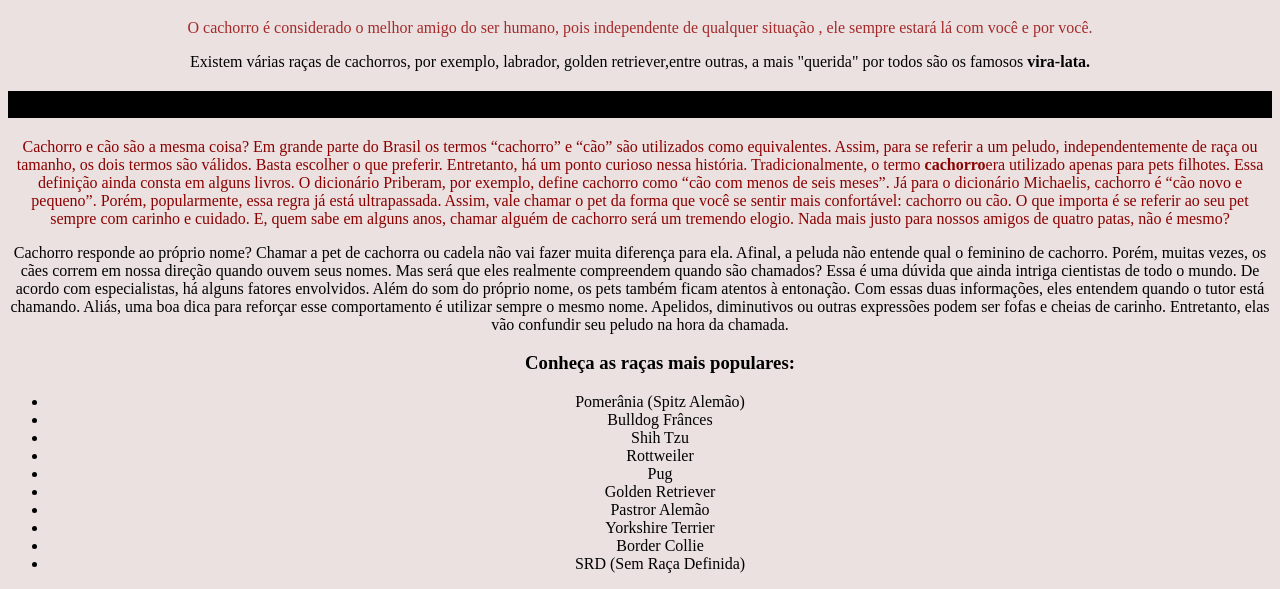
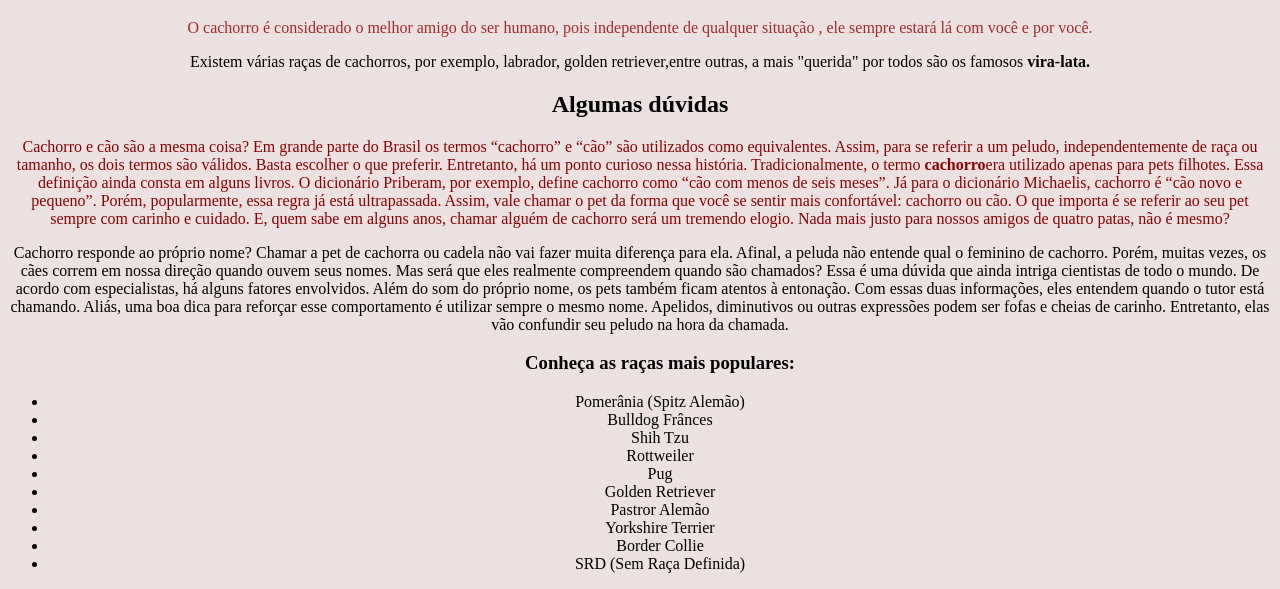
Before and after one commit to laiscelc/projeto, a plain HTML site: page index.html in a window 1280 px wide. Shown: the part 221-810 px from the top of the page. Drawn offline with Linux system fonts and the light colour scheme.

Commit message:
Update soso.css

```diff
--- a/soso.css
+++ b/soso.css
@@ -14,7 +14,3 @@ h1{
 .moranguinho{
     color: darkred;
 }
-
-h2{
-    background-color: black;
-}
```
